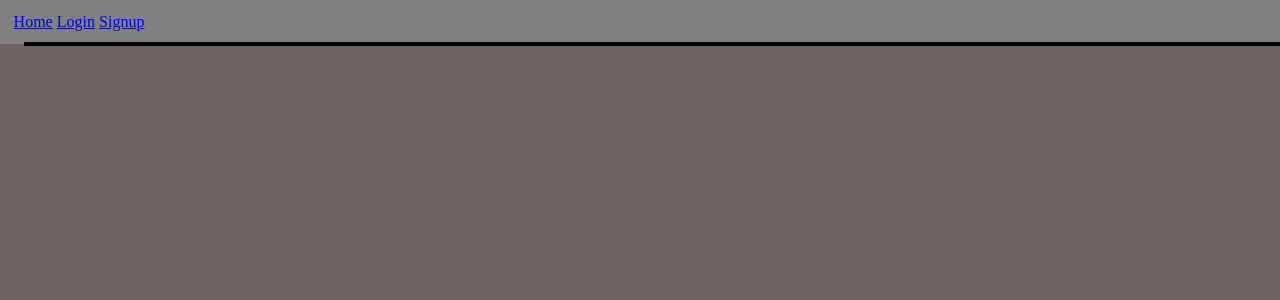
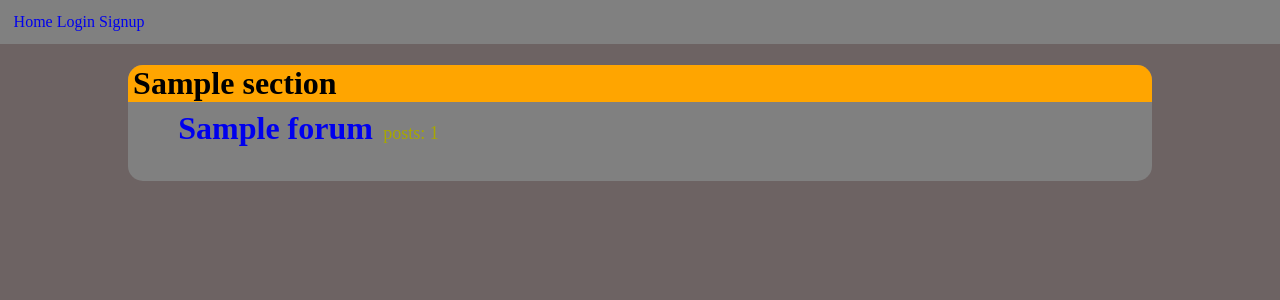
Before and after one commit to ItsNotAyPle/forum-php-site, a PHP site: page / in a window 1280 px wide. Shown: the top 300 px of the page. Run offline with PHP 8.4, Linux system fonts and the light colour scheme; tables that the repository leaves empty hold one stand-in row (values such as "Sample post").

Commit message:
updated index.php and forums table change

```diff
--- a/components/navbar.php
+++ b/components/navbar.php
@@ -48,10 +48,13 @@
             <a class="link" href="/signup.php">Signup</a>
         </li>
 
+
+
         <?php else: ?>
         <li>
             <p>Welcome <?php echo $_SESSION['username']; ?>!</p>
         </li>
         <?php endif; ?>
+
     </ul>
 </div>
--- a/database/forums.sql
+++ b/database/forums.sql
@@ -7,6 +7,7 @@ CREATE TABLE IF NOT EXISTS Sections (
 CREATE TABLE IF NOT EXISTS Forums (
     `forum_id` INT AUTO_INCREMENT PRIMARY KEY NOT NULL,
     `forum_name` VARCHAR(50) NOT NULL,
+    `forum_description` TEXT NOT NULL,
     `section_id` TINYINT NOT NULL,
     `datetime_created` TIMESTAMP DEFAULT CURRENT_TIMESTAMP,
     FOREIGN KEY (section_id) REFERENCES Sections(id)
--- a/html/index.php
+++ b/html/index.php
@@ -47,28 +47,31 @@ while ($row = mysqli_fetch_row($results)) {
 <body>
     <?php include_once '../components/navbar.php'; ?>
 
-    <div id="sections">
-
+    <dl id="sections">
         <?php
-    die();
-    function render_new_forum($name, $posts=0) {
+            function render_new_forum($name, $description, $posts) {
                 return <<< EOD
-        <!-- <a href="/forum.php?forum_name=$name"> -->
-            <div class='forum-wrapper'>
-                <div class='forum'>
-                    <p class='forum-name'>$name</p>
-                    <p class='forum-posts'>posts: $posts</p>
+                    <dd class="forum">
+                        <div class="forum-info">
+                            <a href="/forum.php?forum_name=$name">
+                                <b>
+                                    <p class="forum-name">$name</p>
+                                </b>
+                            </a>
+                            <p class="forum-posts">posts: $posts</p>
                         </div>
-            </div>
-        <!-- </a> -->
-
+                        <p class="forum-desc">$description</p>
+                    </dd>
                 EOD;
             }
+
 
             foreach($data as $section) {
                 $section_name = $section['section_name'];
                 echo "<div class='section'>";
-        echo    "<h1>$section_name</h1>";
+                echo "<div class='title'>";
+                    echo "<h1>$section_name</h1>";
+                echo "</div>";
 
                 foreach($section['forums'] as $forum) {
                     $id = $forum['forum_id'];
@@ -77,19 +80,18 @@ while ($row = mysqli_fetch_row($results)) {
                     $results = mysqli_query($conn, "SELECT COUNT(*) AS total FROM Posts  WHERE parent_forum_id=$id");
                     if ($results) {
                         $total = mysqli_fetch_assoc($results)['total'];
-                echo render_new_forum($name, $total);
+                        echo render_new_forum($name, "", $total);
                         continue;
                     }
 
-            echo render_new_forum($name);
+                    echo render_new_forum($name, "", 0);
                 }
 
                 echo "</div>";
             }
-
         ?>
         </div>
-
+    </dl>
 </body>
 </html>
 
--- a/static/index.css
+++ b/static/index.css
@@ -3,31 +3,60 @@ body {
 }
 
 #sections {
-    margin-left: 2vw;
-    outline: 2px solid black;
+    width: 80vw;
+    margin: 0 auto;
 }
 
-.section h1 {
-    outline: 2px solid black;
+a {
+    text-decoration: none;
+}
+
+div.section {
+    background-color: gray;
+    padding-bottom: 2vh;
+    margin-bottom: 2vh;
+    border-radius: 15px;
+}
+
+div.title {
+    background-color: orange;
+    border-top-left-radius: 15px;
+    border-top-right-radius: 15px;
+    color: black;
+}
+
+div.title h1 {
+    margin-bottom: 0;
+    margin-left: 0.4vw;
+}
+
+dd.forum {
+    padding: 1%;
+    padding-bottom: 0;
+    padding-top: 0;
+}
+
+div.forum-info {
+
+}
+
+.forum-name {
+    margin-top: 1vh;
+    margin-bottom: 0;
+    font-size: xx-large;
+    display: inline-block;
+}
+
+.forum-posts {
+    font-size: large;
+    display: inline-block;
+    color: rgb(167, 167, 0);
+    margin-top: 0;
+    margin-left: 0.5vw;
     margin-bottom: 0;
 }
 
-.forum-wrapper {
-    width: 25%;
-    outline: 2px solid black;
+.forum-desc {
+    font-size: large;
+    margin-top: 0;
 }
-
-/* top right bottom left */
-div.forum {
-    padding-left: 0.2vw;
-}
-
-.forum-name {
-    margin: 0;
-}
-
-.forum-posts {
-    margin: 0;
-    margin-top: 0.6vh;
-    font-size:small;
-}
```
Also changed, not shown: html/search.php (added). Lines whose indentation alone changed are shown as unchanged.
